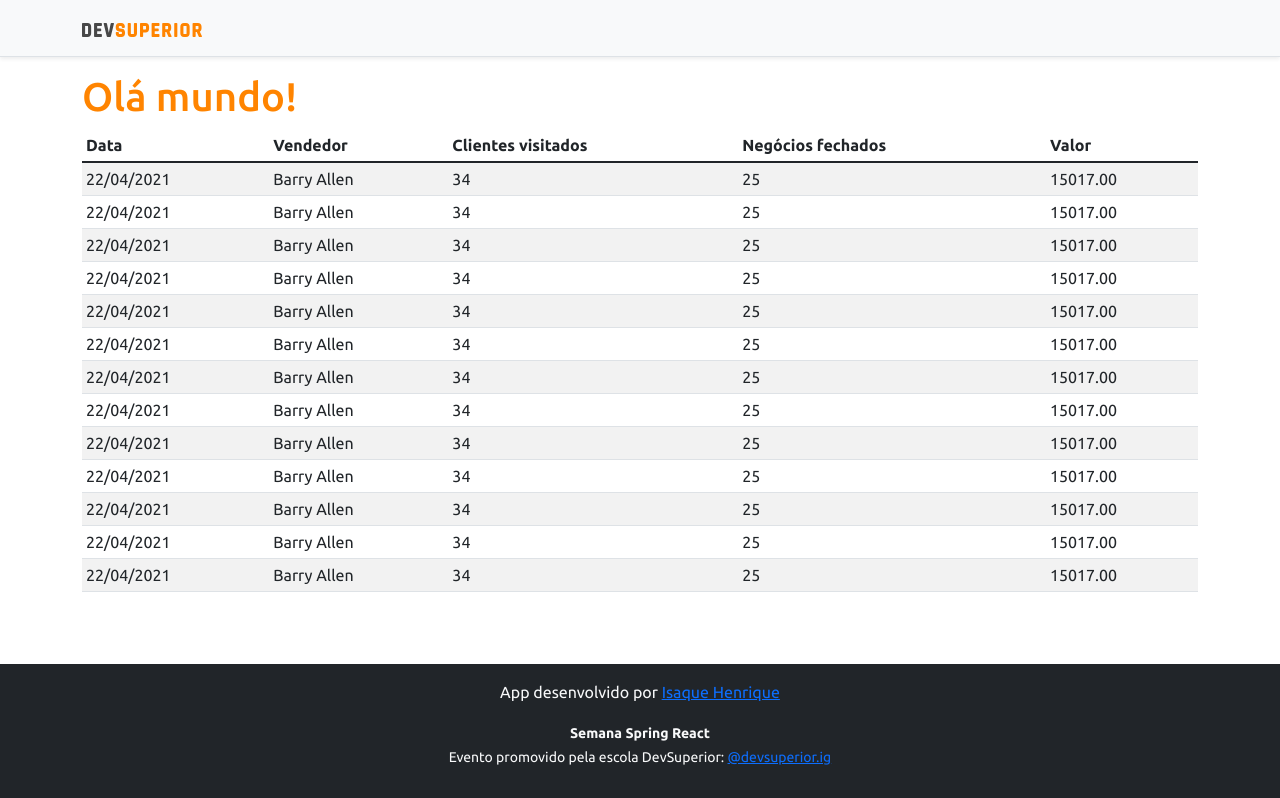
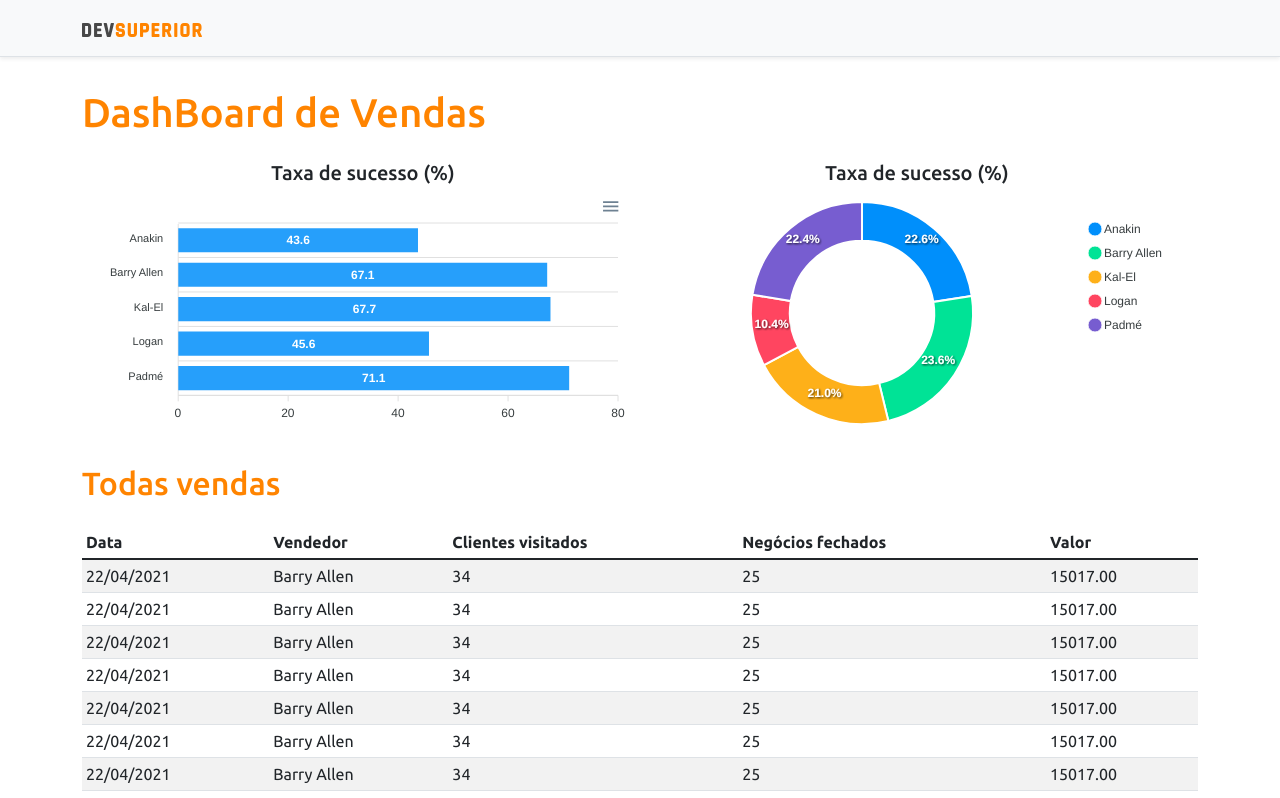
Before and after one commit to Lordzaque/projeto-sds3, a React (Create React App) app in the folder frontend/: page / in a window 1280 px wide. Shown: the top 798 px of the page. Built offline with nearby package versions, Linux system fonts and the light colour scheme.

Commit message:
Gráficos estáticos

```diff
--- a/frontend/package.json
+++ b/frontend/package.json
@@ -11,8 +11,10 @@
     "@types/node": "^12.0.0",
     "@types/react": "^17.0.0",
     "@types/react-dom": "^17.0.0",
+    "apexcharts": "^3.29.0",
     "bootstrap": "^5.1.3",
     "react": "^17.0.2",
+    "react-apexcharts": "^1.3.9",
     "react-dom": "^17.0.2",
     "react-scripts": "4.0.3",
     "typescript": "^4.1.2",
--- a/frontend/src/App.tsx
+++ b/frontend/src/App.tsx
@@ -1,16 +1,34 @@
 import Footer from "components/Footer";
 import NavBar from "components/NavBar";
 import DataTable from "components/DataTable"
+import BarChart from "components/BarChart";
+import DonutChart from "components/DonutChart";
+
 function App() {
   return (
     <>
-    <NavBar />
-    <div className="container">
-      <h1 className="text-primary">Olá mundo!</h1>
+      <NavBar />
+      <div className="container">
+        <h1 className="text-primary py-3">DashBoard de Vendas</h1>
 
-      <DataTable />
-    </div>
-    <Footer />
+        <div className="row px-3">
+          <div className="col-sm-6">
+            <h5 className="text-center text-secundary">Taxa de sucesso (%)</h5>
+            <BarChart />
+          </div>
+          <div className="col-sm-6">
+            <h5 className="text-center text-secundary">Taxa de sucesso (%)</h5>
+            <DonutChart />
+          </div>
+        </div>
+
+        <div className="py-3">
+          <h2 className="text-primary">Todas vendas</h2>
+        </div>
+
+        <DataTable />
+      </div>
+      <Footer />
     </>
   );
 }
--- /dev/null
+++ b/frontend/src/components/BarChart/index.tsx
@@ -0,0 +1,37 @@
+import Chart from 'react-apexcharts'
+
+const BarChart = () => {
+    const options = {
+        plotOptions: {
+            bar: {
+                horizontal: true,
+            }
+        },
+    };
+
+    const mockData = {
+        labels: {
+            categories: ['Anakin', 'Barry Allen', 'Kal-El', 'Logan', 'Padmé']
+        },
+        series: [
+            {
+                name: "% Sucesso",
+                data: [43.6, 67.1, 67.7, 45.6, 71.1]
+            }
+        ]
+    };
+
+
+
+    return (
+       <Chart
+              options={{...options, xaxis: mockData.labels}}
+              series={mockData.series}
+              type="bar"
+              height="240"
+       />
+
+    );
+}
+
+export default BarChart;
--- /dev/null
+++ b/frontend/src/components/DonutChart/index.tsx
@@ -0,0 +1,27 @@
+import Chart from 'react-apexcharts'
+
+const DonutChart = () => {
+
+    const mockData = {
+        series: [477138, 499928, 444867, 220426, 473088],
+        labels: ['Anakin', 'Barry Allen', 'Kal-El', 'Logan', 'Padmé']
+    }
+
+    const options = {
+        legend: {
+            show: true
+        }
+    }
+
+    return (
+       <Chart
+              options={{...options, labels: mockData.labels}}
+              series={mockData.series}
+              type="donut"
+              height="240"
+       />
+
+    );
+}
+
+export default DonutChart;
```
Also changed, not shown: 1 other file (tests, documents, lock files or other folders).
